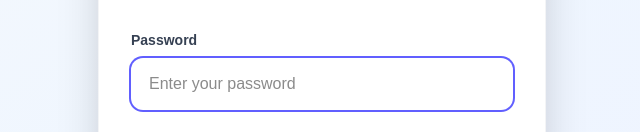
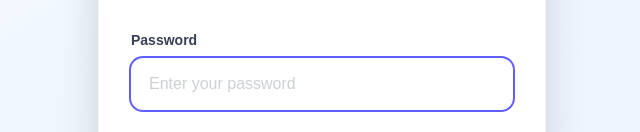
Before and after one commit to Damodar-Naik/Recruiting-Suite, a Next.js app: page /hr-dashboard in a window 1280 px wide. Shown: the part 334-466 px from the top of the page, without its empty margins (318-958 px from the left). Built offline with nearby package versions, Linux system fonts and the light colour scheme.

Commit message:
color fixes

```diff
--- a/app/hr-dashboard/page.tsx
+++ b/app/hr-dashboard/page.tsx
@@ -201,7 +201,7 @@ export default function HRDashboard() {
                                         setAuthError('');
                                     }}
                                     placeholder="Enter your password"
-                                    className="w-full px-4 py-3 border-2 border-gray-200 rounded-xl focus:outline-none focus:ring-2 focus:ring-indigo-500 focus:border-transparent transition-all"
+                                    className="w-full px-4 py-3 border-2 text-gray-400 border-gray-200 rounded-xl focus:outline-none focus:ring-2 focus:ring-indigo-500 focus:border-transparent transition-all"
                                     autoFocus
                                 />
                             </div>
@@ -302,7 +302,7 @@ export default function HRDashboard() {
                         <select
                             value={selectedRole}
                             onChange={(e) => setSelectedRole(e.target.value)}
-                            className="flex-1 sm:flex-initial sm:min-w-[200px] px-4 py-2 border-2 border-gray-200 rounded-xl focus:outline-none focus:ring-2 focus:ring-indigo-500 focus:border-transparent transition-all"
+                            className="flex-1 sm:flex-initial sm:min-w-[200px] px-4 py-2 border-2 text-black border-gray-200 rounded-xl focus:outline-none focus:ring-2 focus:ring-indigo-500 focus:border-transparent transition-all"
                         >
                             {roleOptions.map(option => (
                                 <option key={option.value} value={option.value}>
@@ -412,7 +412,7 @@ export default function HRDashboard() {
 
                 {/* Candidate Detail Modal */}
                 {selectedCandidate && (
-                    <div className="fixed inset-0 bg-black bg-opacity-60 flex items-center justify-center p-4 z-50 backdrop-blur-sm">
+                    <div className="fixed inset-0 bg-opacity-60 flex items-center justify-center p-4 z-50 backdrop-blur-sm">
                         <div className="bg-white rounded-3xl max-w-4xl w-full max-h-[90vh] overflow-hidden shadow-2xl">
                             {/* Modal Header */}
                             <div className="sticky top-0 bg-linear-to-r from-blue-600 to-indigo-600 px-8 py-6 flex items-center justify-between">
@@ -427,7 +427,7 @@ export default function HRDashboard() {
                                 </div>
                                 <button
                                     onClick={() => setSelectedCandidate(null)}
-                                    className="w-10 h-10 bg-white bg-opacity-20 hover:bg-opacity-30 rounded-xl flex items-center justify-center transition-all"
+                                    className="w-10 h-10 bg-opacity-20 hover:bg-opacity-30 rounded-xl flex items-center justify-center transition-all"
                                 >
                                     <X className="w-6 h-6 text-white" />
                                 </button>
```
